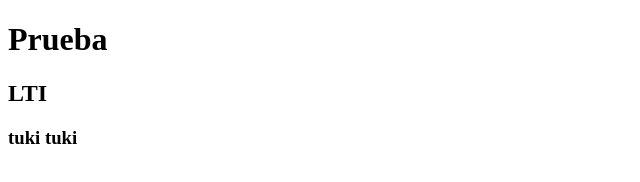
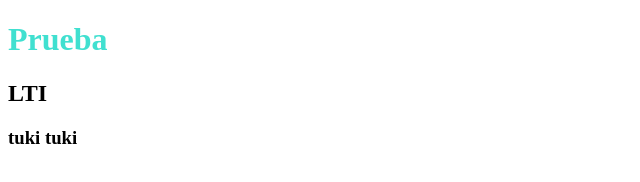
Before and after one commit to SammyDeAztlan/mi_pagina, a plain HTML site: page index.html in a window 1280 px wide. Shown: the whole page, without its empty margins (0-640 px from the left). Drawn offline with Linux system fonts and the light colour scheme.

Commit message:
color chido al titulo

```diff
--- a/index.html
+++ b/index.html
@@ -7,7 +7,7 @@
     <title>Grupo 51</title>
 </head>
 <body>
-    <h1>Prueba</h1>
+    <h1 style="color:turquoise">Prueba</h1>
     <h2 lang="es" hidden>Sammy jaja salu2</h2>
     <h2 class="h2_guchi">LTI</h2>
     <h3>tuki tuki</h3>
```
